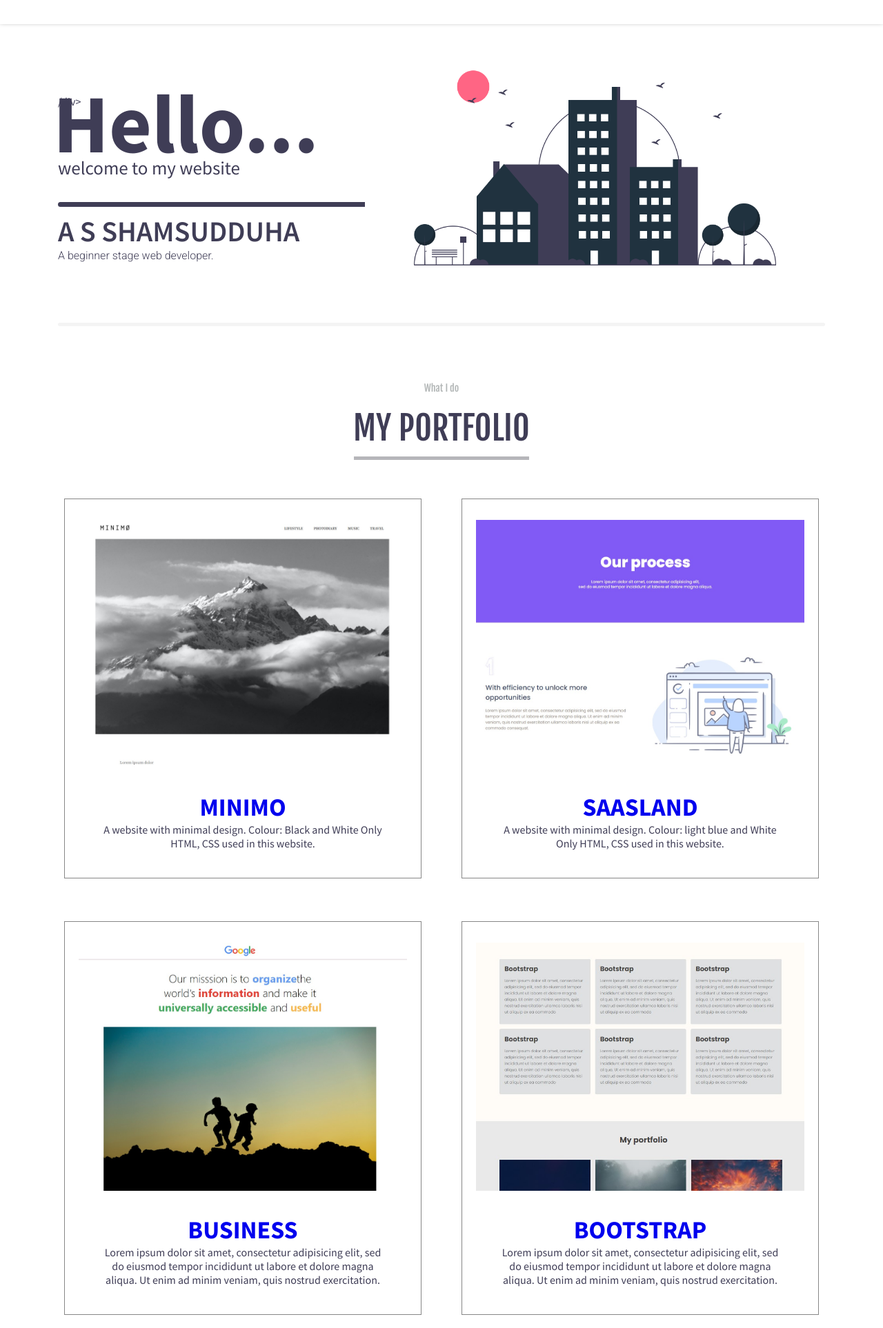
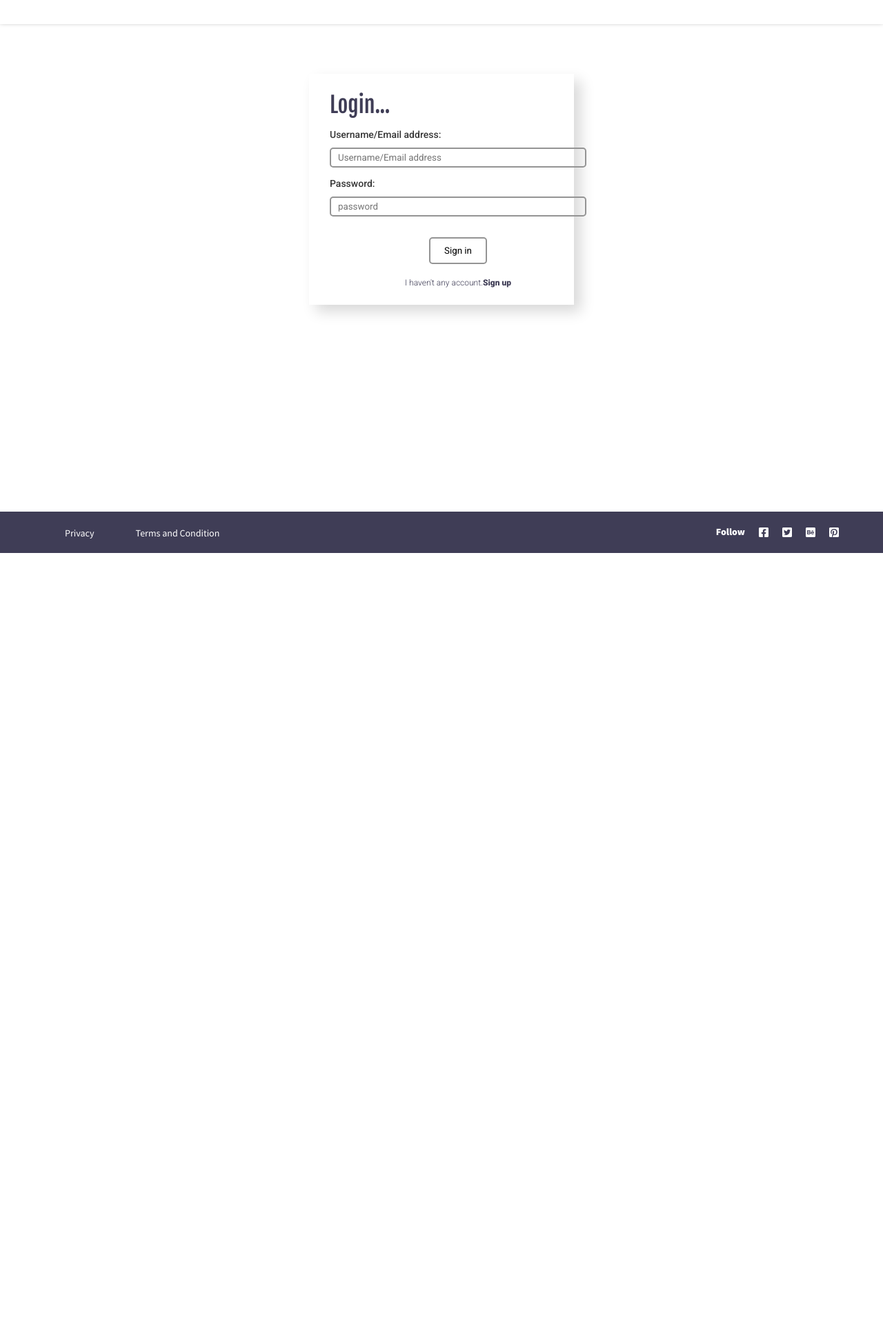
Before and after one commit to Shamsudduha/fullweB, a plain HTML site: page login.html in a window 1280 px wide. Shown: the part 61-1987 px from the top of the page at 69% size. After the commit the page ends 863 px from the top, so only its background shows below. Drawn offline with Linux system fonts and the light colour scheme.

Commit message:
Update login.html

```diff
--- a/login.html
+++ b/login.html
@@ -1,14 +1,13 @@
 <!DOCTYPE html>
 <html>
 <head>
-	<title>A S SHAMSUDDUHA</title>
+	<title>A S SHAMSUDDUHA_LOGIN PAGE</title>
 	<link rel="stylesheet" href="fa/css/all.min.css">
 	<link rel="icon" href="images/LOGO.png">
 	<link rel="stylesheet"href="css/style.css">
 	<link href="https://fonts.googleapis.com/css2?family=Fjalla+One&family=Lobster&family=Roboto:wght@100;300;400;500;700;900&family=Source+Sans+Pro:wght@200;300;400;600;700;900&display=swap" rel="stylesheet">
 </head>
 <body>
-
 
 <header>
 	<div class="head">
@@ -30,196 +29,37 @@
 </header>
 
 
+<!-------------login section---------->
+
+<section>
+	<div class="loginbox ">
+		<form>
+
+			<span>Login...</span><br>
+			<label for="email">Username/Email address:</label>
+			<input type="text" id="email" placeholder="Username/Email address"><br>
+
+			<label for="password">Password:</label>
+			<input type="password" id="password" placeholder="password"><br>
+
+
+
+			<input type="submit" value="Sign in">
+			<p>I haven't any account.<a href="signup.html" class="signup">Sign up</a></p>
+
+
+		</form>
 
 
 
 
 
-<section class="start">
-	<div class="hello">
-		<div class="he2">/div><h1>Hello...</h1><br>
-		<span class="sp1">welcome to my website</span><br>
-		<div class="smallbar"></div>
 	</div>
-
-
-		<span class="sp2">A S SHAMSUDDUHA</span><br>
-		<span class="sp3">A beginner stage web developer.</span>
-
-	</div>
-	<div class="ban">
-		<img src="images/1.png">
-
-	</div>
-	<div class="bar2"></div>
-
 </section>
 
 
+<!-------------login section---------->
 
-<section class="middle">
-	<span class="what">What I do</span><br>
-	<span class="my">MY PORTFOLIO</span>
-	<div class="bar3"></div>
-</section>
-
-
-<!------------------------------------------------------------->
-<div class="con">
-
-	<div class="cont">
-
-		<div class="box">
-			<div class="ima">
-				<a href="https://shamsudduha.github.io/minimo/"target="blank"><img src="images/pro5.jpg"></a>
-			</div>
-			<div class="texta">
-				<a href="https://shamsudduha.github.io/minimo/"target="blank"><h1>MINIMO</h1></a>
-				<p>A website with minimal design.
-Colour: Black and White
-Only HTML, CSS used in this website.</p>
-			</div>
-		</div>
-
-	</div>
-	<div class="cont">
-		<div class="box">
-			<div class="ima">
-				<a href="https://shamsudduha.github.io/sasald2/"target="blank"><img src="images/pro2.jpg"></a>
-			</div>
-			<div class="texta">
-				<a href="https://shamsudduha.github.io/sasald2/"target="blank"><h1>SAASLAND</h1></a>
-				<p>A website with minimal design.
-Colour: light blue and White
-Only HTML, CSS used in this website.</p>
-			</div>
-		</div>
-
-	</div>
-</div>
-</div>
-
-<!--------------------------------------------------------------------->
-
-
-
-<!------------------------------------------------------------->
-<div class="con">
-
-	<div class="cont">
-
-		<div class="box">
-			<div class="ima">
-				<a href="https://shamsudduha.github.io/assignment023/"target="blank"><img src="images/pro1.jpg"></a>
-			</div>
-			<div class="texta">
-				<a href="https://shamsudduha.github.io/assignment023/"target="blank"><h1>BUSINESS</h1></a>
-				<p>Lorem ipsum dolor sit amet, consectetur adipisicing elit, sed do eiusmod
-				tempor incididunt ut labore et dolore magna aliqua. Ut enim ad minim veniam,
-				quis nostrud exercitation.</p>
-			</div>
-		</div>
-
-	</div>
-	<div class="cont">
-		<div class="box">
-			<div class="ima">
-				<a href="https://shamsudduha.github.io/gdfghd/"target="blank"><img src="images/pro3.jpg"></a>
-			</div>
-			<div class="texta">
-				<a href="https://shamsudduha.github.io/gdfghd/"target="blank"><h1>BOOTSTRAP</h1></a>
-				<p>Lorem ipsum dolor sit amet, consectetur adipisicing elit, sed do eiusmod
-				tempor incididunt ut labore et dolore magna aliqua. Ut enim ad minim veniam,
-				quis nostrud exercitation.</p>
-			</div>
-		</div>
-
-	</div>
-</div>
-</div>
-
-<!--------------------------------------------------------------------->
-
-
-
-
-
-<!------------------------------------------------------------->
-<div class="con">
-
-	<div class="cont">
-
-		<div class="box">
-			<div class="ima">
-				<a href="https://shamsudduha.github.io/pofo/"target="blank"><img src="images/pro4.jpg"></a>
-			</div>
-			<div class="texta">
-				<a href="https://shamsudduha.github.io/pofo/"target="blank"><h1>POFO</h1></a>
-				<p>Lorem ipsum dolor sit amet, consectetur adipisicing elit, sed do eiusmod
-				tempor incididunt ut labore et dolore magna aliqua. Ut enim ad minim veniam,
-				quis nostrud exercitation.</p>
-			</div>
-		</div>
-
-	</div>
-	<div class="cont">
-		<div class="box">
-			<div class="ima">
-				<a href="https://shamsudduha.github.io/E-school/"target="blank"><img src="images/eschool.jpg"></a>
-			</div>
-			<div class="texta">
-				<a href="#"><h1>E-School</h1></a>
-				<p>Lorem ipsum dolor sit amet, consectetur adipisicing elit, sed do eiusmod
-				tempor incididunt ut labore et dolore magna aliqua. Ut enim ad minim veniam,
-				quis nostrud exercitation.</p>
-			</div>
-		</div>
-
-	</div>
-</div>
-</div>
-
-<!--------------------------------------------------------------------->
-
-
-
-
-<!------------------------------------------------------------->
-<div class="con">
-
-	<div class="cont">
-
-		<div class="box">
-			<div class="ima">
-				<a href="#"target="blank"><img src="images/ban1.jpg"></a>
-			</div>
-			<div class="texta">
-				<a href="#"target="blank"><h1>My work</h1></a>
-				<p>Lorem ipsum dolor sit amet, consectetur adipisicing elit, sed do eiusmod
-				tempor incididunt ut labore et dolore magna aliqua. Ut enim ad minim veniam,
-				quis nostrud exercitation.target	</p>
-			</div>
-		</div>
-
-	</div>
-	<div class="cont">
-		<div class="box">
-			<div class="ima">
-				<a href="#"target="blank"><img src="images/ban1.jpg"></a>
-			</div>
-			<div class="texta">
-				<a href="#"target="blank"><h1>My work</h1></a>
-				<p>Lorem ipsum dolor sit amet, consectetur adipisicing elit, sed do eiusmod
-				tempor incididunt ut labore et dolore magna aliqua. Ut enim ad minim veniam,
-				quis nostrud exercitation.target	</p>
-			</div>
-		</div>
-
-	</div>
-</div>
-</div>
-
-<!--------------------------------------------------------------------->
 
 
 
@@ -251,7 +91,5 @@ Only HTML, CSS used in this website.</p>
 </footer>
 
 
-
-
 </body>
 </html>
```
